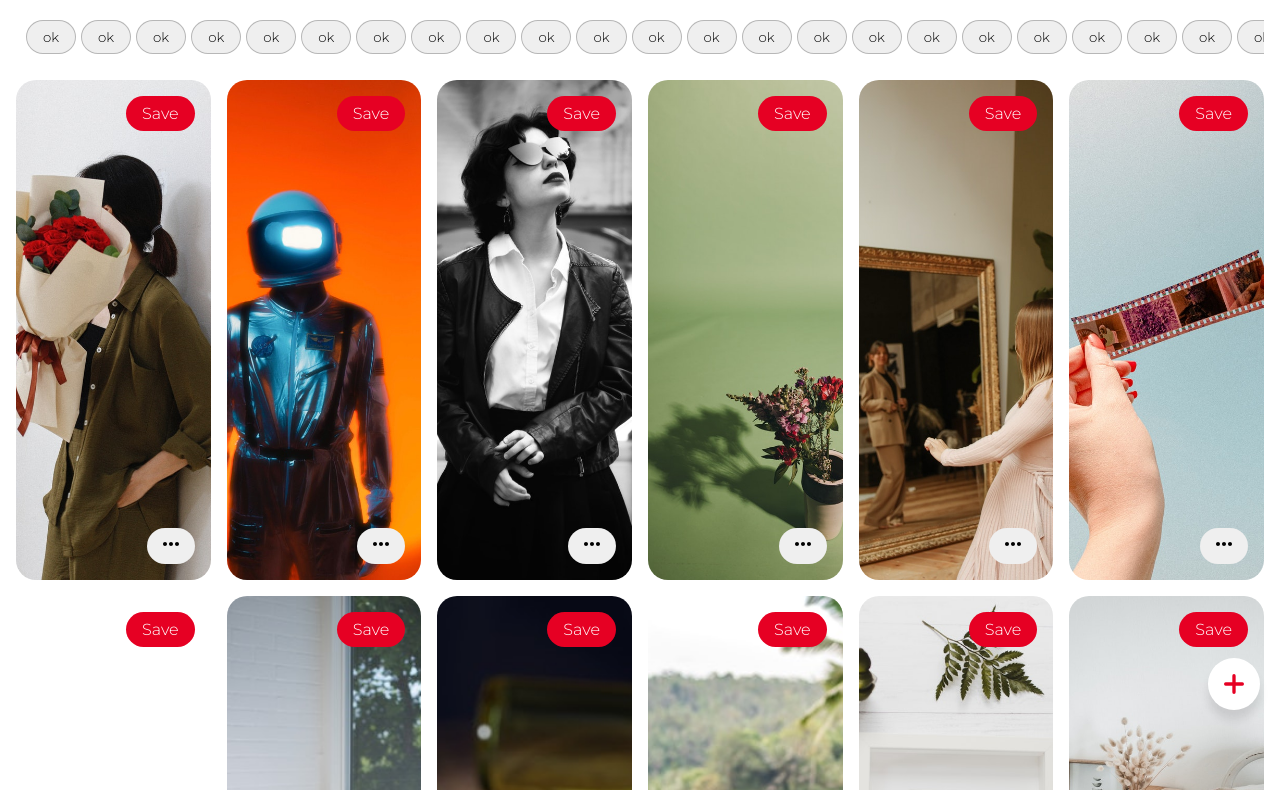
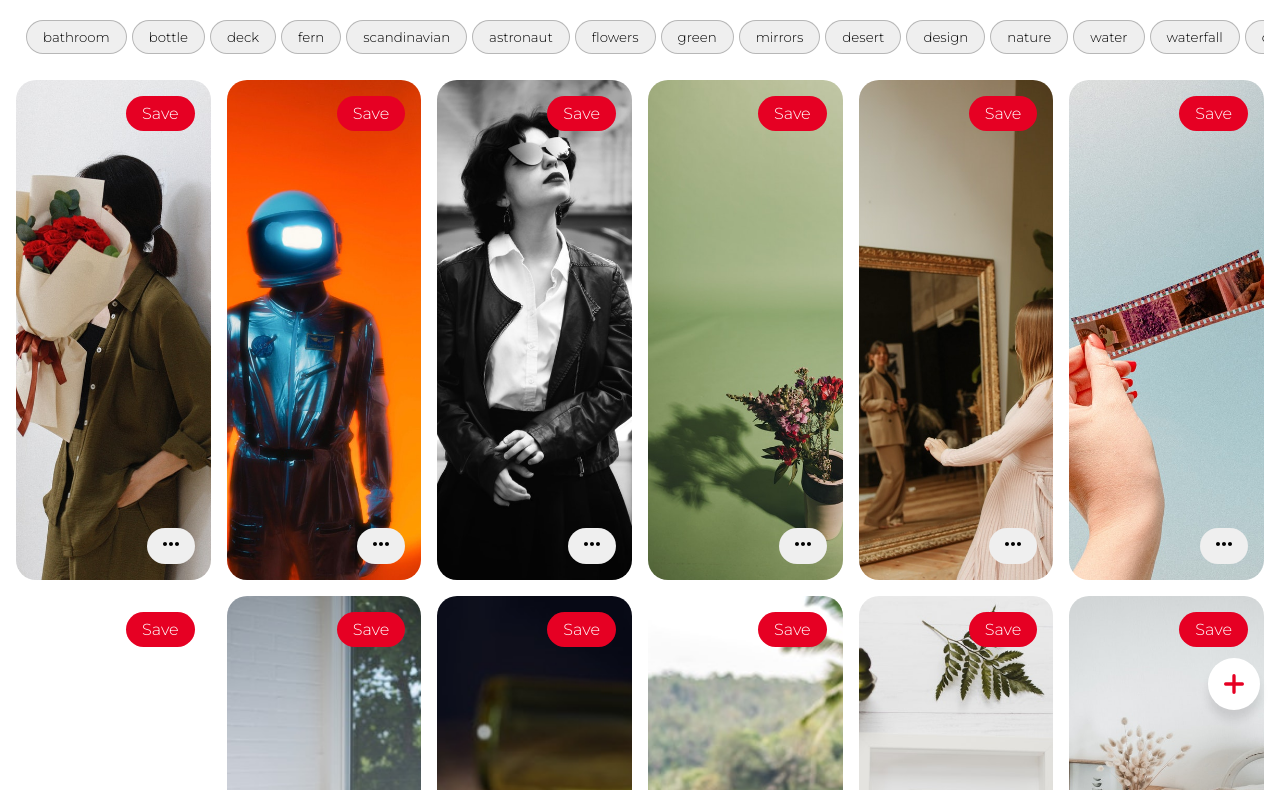
Before and after one commit to frectonz/pinterest-clone, a plain HTML site: page feed.html in a window 1280 px wide. Shown: the part 70-860 px from the top of the page. Drawn offline with Linux system fonts and the light colour scheme.

Commit message:
more interactivity

```diff
--- a/css/pin-card.css
+++ b/css/pin-card.css
@@ -42,6 +42,10 @@
   display: flex;
 }
 
+.pin-card .pin-avatar:hover {
+  text-decoration: none;
+}
+
 .pin-card .pin-avatar-img {
   width: 40px;
   height: 40px;
--- a/feed.html
+++ b/feed.html
@@ -78,39 +78,7 @@
       </div>
     </header>
 
-    <section class="chips">
-      <button>ok</button>
-      <button>ok</button>
-      <button>ok</button>
-      <button>ok</button>
-      <button>ok</button>
-      <button>ok</button>
-      <button>ok</button>
-      <button>ok</button>
-      <button>ok</button>
-      <button>ok</button>
-      <button>ok</button>
-      <button>ok</button>
-      <button>ok</button>
-      <button>ok</button>
-      <button>ok</button>
-      <button>ok</button>
-      <button>ok</button>
-      <button>ok</button>
-      <button>ok</button>
-      <button>ok</button>
-      <button>ok</button>
-      <button>ok</button>
-      <button>ok</button>
-      <button>ok</button>
-      <button>ok</button>
-      <button>ok</button>
-      <button>ok</button>
-      <button>ok</button>
-      <button>ok</button>
-      <button>ok</button>
-      <button>ok</button>
-    </section>
+    <section class="chips" id="chips"></section>
 
     <main class="pin-grid" id="pinGrid"></main>
 
--- a/js/feed.js
+++ b/js/feed.js
@@ -2,10 +2,45 @@ import setupSearchBar from "./utils/searchBar.js";
 import setupHeaderMenus from "./utils/headerMenus.js";
 import setupPinGrid from "./utils/pinGrid.js";
 import setupPinMenus from "./utils/pinMenus.js";
+
+const tags = [
+  "bathroom",
+  "bottle",
+  "deck",
+  "fern",
+  "scandinavian",
+  "astronaut",
+  "flowers",
+  "green",
+  "mirrors",
+  "desert",
+  "design",
+  "nature",
+  "water",
+  "waterfall",
+  "dancing",
+  "bed",
+  "laptop",
+  "computer",
+  "sunlight",
+  "sun",
+  "sunset",
+  "sunrise",
+];
 
 window.addEventListener("load", () => {
   setupSearchBar();
   setupHeaderMenus();
   setupPinGrid();
   setupPinMenus();
+
+  const chips = document.querySelector("#chips");
+
+  const chipButtons = tags.map((tag) => {
+    const button = document.createElement("button");
+    button.innerText = tag;
+    return button;
+  });
+
+  chips.append(...chipButtons);
 });
```
Also changed, not shown: pin.html (+2 -2 lines).
